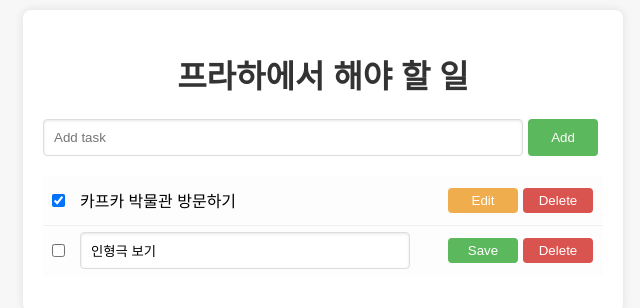
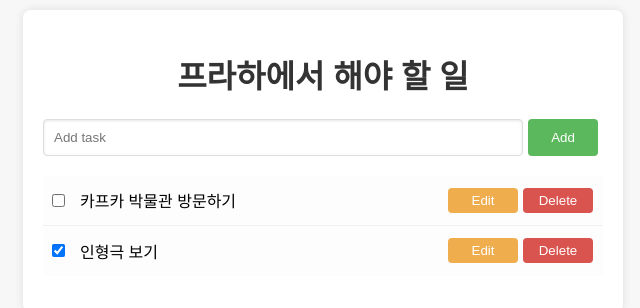
Before and after one commit to wookikiik/realworld-study, a React (Create React App) app: page / in a window 1280 px wide. Shown: the top 308 px of the page, without its empty margins (317-957 px from the left). Built offline with nearby package versions, Linux system fonts and the light colour scheme.

Commit message:
컴포넌트 구성 및 정적빌드

```diff
--- a/src/App.js
+++ b/src/App.js
@@ -1,44 +1,8 @@
 import "./App.css";
+import TodoApp from "./components/TodoApp";
 
 function App() {
-  return (
-    <div className="container">
-      <h1>프라하에서 해야 할 일</h1>
-      <form data-testid="task-add-form" className="task-form">
-        <input
-          type="text"
-          data-testid="new-task"
-          className="new-task"
-          placeholder="Add task"
-        />
-        <button type="submit" className="btn add-btn">
-          Add
-        </button>
-      </form>
-      <ul data-testid="task-list" className="task-list">
-        <li>
-          <input type="checkbox" defaultChecked={true} />
-          <span>카프카 박물관 방문하기</span>
-          <div className="action-box">
-            <button className="btn edit-btn">edit</button>
-            <button className="btn delete-btn">delete</button>
-          </div>
-        </li>
-        <li>
-          <input type="checkbox" />
-          <input
-            type="text"
-            className="edit-input"
-            defaultValue="인형극 보기"
-          />
-          <div className="action-box">
-            <button className="btn save-btn">save</button>
-            <button className="btn delete-btn">delete</button>
-          </div>
-        </li>
-      </ul>
-    </div>
-  );
+  return <TodoApp title="프라하에서 해야 할 일" />;
 }
 
 export default App;
--- /dev/null
+++ b/src/components/AddTask.js
@@ -0,0 +1,15 @@
+export default function AddTask() {
+  return (
+    <form data-testid="task-add-form" className="task-form">
+      <input
+        type="text"
+        data-testid="new-task"
+        className="new-task"
+        placeholder="Add task"
+      />
+      <button type="submit" className="btn add-btn">
+        Add
+      </button>
+    </form>
+  );
+}
--- /dev/null
+++ b/src/components/TaskItem.js
@@ -0,0 +1,12 @@
+export default function TaskItem({ title, completed }) {
+  return (
+    <li>
+      <input type="checkbox" defaultChecked={completed} />
+      <span>{title}</span>
+      <div className="action-box">
+        <button className="btn edit-btn">edit</button>
+        <button className="btn delete-btn">delete</button>
+      </div>
+    </li>
+  );
+}
--- /dev/null
+++ b/src/components/TaskList.js
@@ -0,0 +1,10 @@
+import TaskItem from "./TaskItem";
+
+export default function TaskList() {
+  return (
+    <ul data-testid="task-list" className="task-list">
+      <TaskItem title="카프카 박물관 방문하기" completed={false} />
+      <TaskItem title="인형극 보기" completed={true} />
+    </ul>
+  );
+}
--- /dev/null
+++ b/src/components/TodoApp.js
@@ -0,0 +1,12 @@
+import AddTask from "./AddTask";
+import TaskList from "./TaskList";
+
+export default function TodoApp({ title }) {
+  return (
+    <div className="container">
+      <h1>{title}</h1>
+      <AddTask />
+      <TaskList />
+    </div>
+  );
+}
--- a/template/sample.json
+++ b/template/sample.json
@@ -2,11 +2,11 @@
   {
     "id": "d3ce81c6-809c-4366-90f7-7ebf51a8e7d2",
     "title": "카프카 박물관 방문하기",
-    "complated": false
+    "completed": false
   },
   {
     "id": "098031d1-3b01-4cdd-a1c1-2f3ff1f67c3e",
     "title": "인형극 보기",
-    "complated": true
+    "completed": false
   }
 ]
```
Also changed, not shown: src/setupTests.js (+1 -1 lines).
